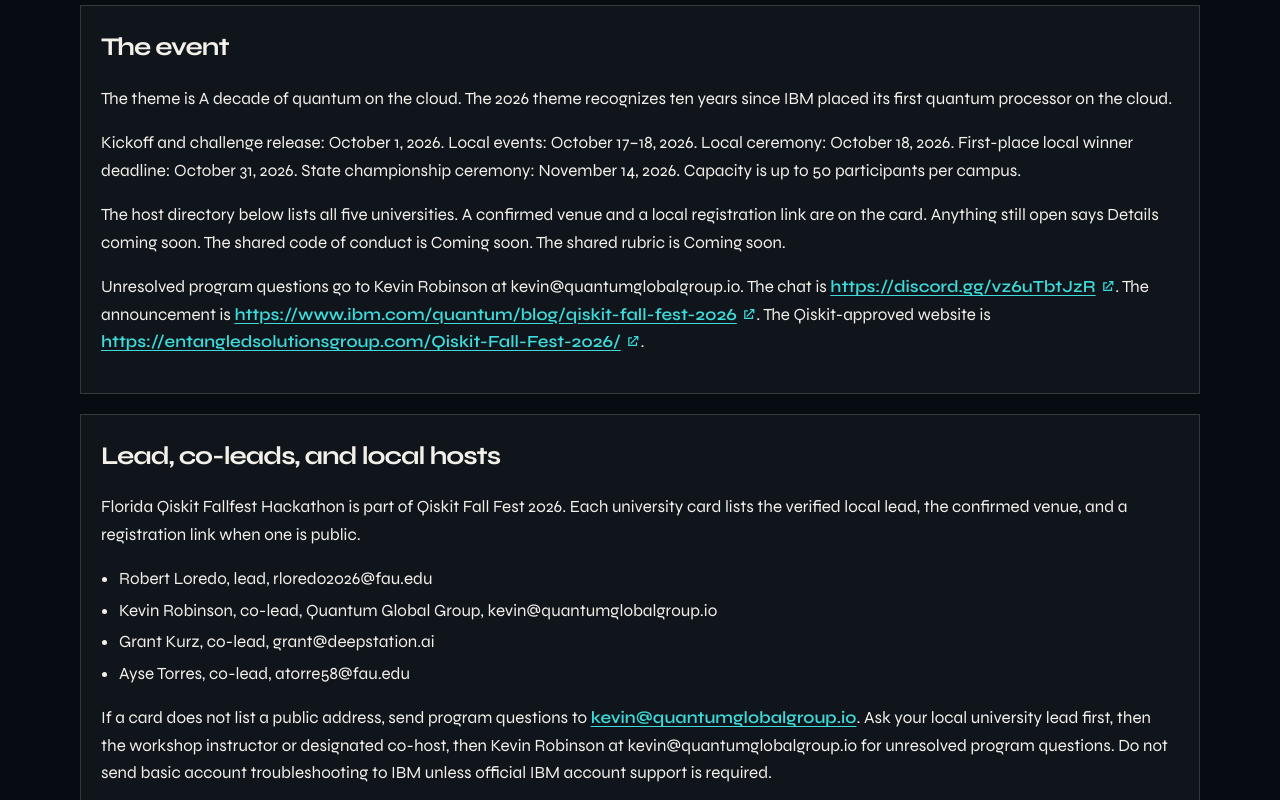
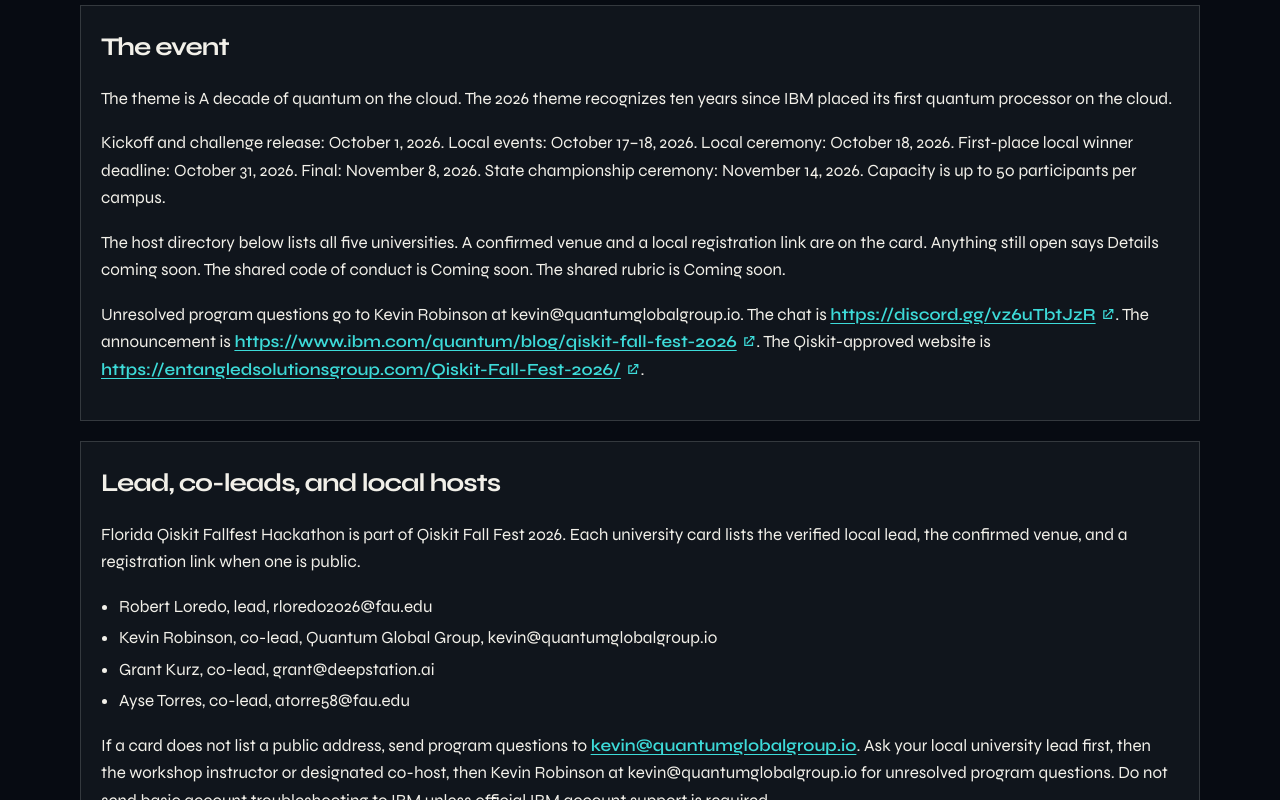
Before and after one commit to QuantumKev/Qiskit_Fall_Fest_2026, a Next.js app: page / in a window 1280 px wide. Shown: the part 1400-2200 px from the top of the page. Built offline with nearby package versions, Linux system fonts and the light colour scheme.

Commit message:
Add the Florida Tech DeepStation page and set the final on November 8.
Florida Institute of Technology registration is the confirmed DeepStation page. The final is November 8, 2026. The state championship ceremony stays November 14, 2026.

```diff
--- a/content/event.ts
+++ b/content/event.ts
@@ -93,7 +93,7 @@
     university: "Florida Institute of Technology",
     leads: ["Dr. Robert Usselman"],
     venue: "Details coming soon",
-    registration: null,
+    registration: "https://deepstation.ai/hackathons/ttbgxh2i2x685vbdp7euzusn",
     contacts: [{ label: "russelman@fit.edu", href: "mailto:russelman@fit.edu" }],
   },
   {
@@ -119,6 +119,7 @@
   localEvents: "October 17–18, 2026",
   localCeremony: "October 18, 2026",
   winnerDeadline: "October 31, 2026",
+  final: "November 8, 2026",
   stateChampionship: "November 14, 2026",
   discord: "https://discord.gg/vz6uTbtJzR",
   capacity: "up to 50 participants per campus",
--- a/content/intro.ts
+++ b/content/intro.ts
@@ -552,7 +552,7 @@
   "Florida Qiskit Fallfest Hackathon, part of Qiskit Fall Fest 2026. The theme is A decade of quantum on the cloud. The 2026 theme recognizes ten years since IBM placed its first quantum processor on the cloud.";
 
 export const KICKOFF_LINES =
-  "Kickoff and challenge release are October 1, 2026. Local events are October 17–18, 2026. The local ceremony is October 18, 2026. The first-place local winner deadline is October 31, 2026. The state championship ceremony is November 14, 2026.";
+  "Kickoff and challenge release are October 1, 2026. Local events are October 17–18, 2026. The local ceremony is October 18, 2026. The first-place local winner deadline is October 31, 2026. The final is November 8, 2026. The state championship ceremony is November 14, 2026.";
 
 export const CHAMPIONSHIP_LINE =
   "The state championship ceremony is November 14, 2026. The venue and time are TBA.";
--- a/content/onboarding.ts
+++ b/content/onboarding.ts
@@ -145,7 +145,7 @@
       heading: "The event",
       paragraphs: [
         `The theme is ${EVENT.theme}. ${EVENT.themeSummary}`,
-        `Kickoff and challenge release: ${EVENT.kickoff}. Local events: ${EVENT.localEvents}. Local ceremony: ${EVENT.localCeremony}. First-place local winner deadline: ${EVENT.winnerDeadline}. State championship ceremony: ${EVENT.stateChampionship}. Capacity is ${EVENT.capacity}.`,
+        `Kickoff and challenge release: ${EVENT.kickoff}. Local events: ${EVENT.localEvents}. Local ceremony: ${EVENT.localCeremony}. First-place local winner deadline: ${EVENT.winnerDeadline}. Final: ${EVENT.final}. State championship ceremony: ${EVENT.stateChampionship}. Capacity is ${EVENT.capacity}.`,
         `The host directory below lists all five universities. A confirmed venue and a local registration link are on the card. Anything still open says ${EVENT.unconfirmedDetails}. The shared code of conduct is ${EVENT.codeOfConduct}. The shared rubric is ${EVENT.rubric}.`,
         `Unresolved program questions go to Kevin Robinson at ${EVENT.programEmail}. The chat is ${EVENT.discord}. The announcement is ${IBM.announcement}. The Qiskit-approved website is ${QISKIT_APPROVED_SITE}.`,
       ],
```
Also changed, not shown: 2 other files (tests, documents, lock files or other folders).
